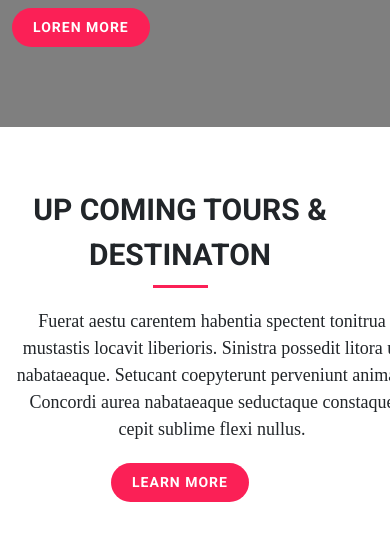
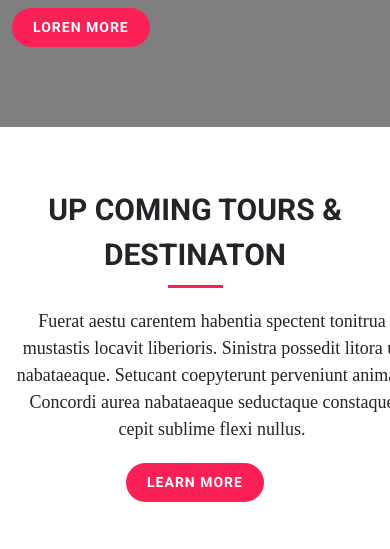
Before and after one commit to 958nabil/ssm_314_class_04-advenrure, a plain HTML site: page index.html in a window 390 px wide. Shown: the part 1800-2349 px from the top of the page. Drawn offline with Linux system fonts and the light colour scheme.

Commit message:
Add files via upload

```diff
--- a/css/style.css
+++ b/css/style.css
@@ -415,6 +415,12 @@ body{}
 		font-size: 18px;
 	}
 
+
+	.tour_content {
+		padding-right: 0;
+		text-align: center;
+	}
+
 	.tour_content h1 {
 		font-size: 34px;
 	}
@@ -488,6 +494,11 @@ body{}
 	.slider_content p {
 		font-size: 16px;
 		padding-right: 50px;
+	}
+
+	.tour_content {
+		text-align: center;
+		padding-right: 0;
 	}
 
 	.tour_section {
--- a/index.html
+++ b/index.html
@@ -133,7 +133,7 @@
     <section class="tour_section">
         <div class="container">
             <div class="row align-items-center">
-                <div class=" col-lg-4 col-sm-12 text-center">
+                <div class=" col-lg-4 col-sm-12">
                     <div class="tour_content">
                         <h1> UP COMING TOURS & DESTINATON </h1>
                         <span class="span"> </span>
```
